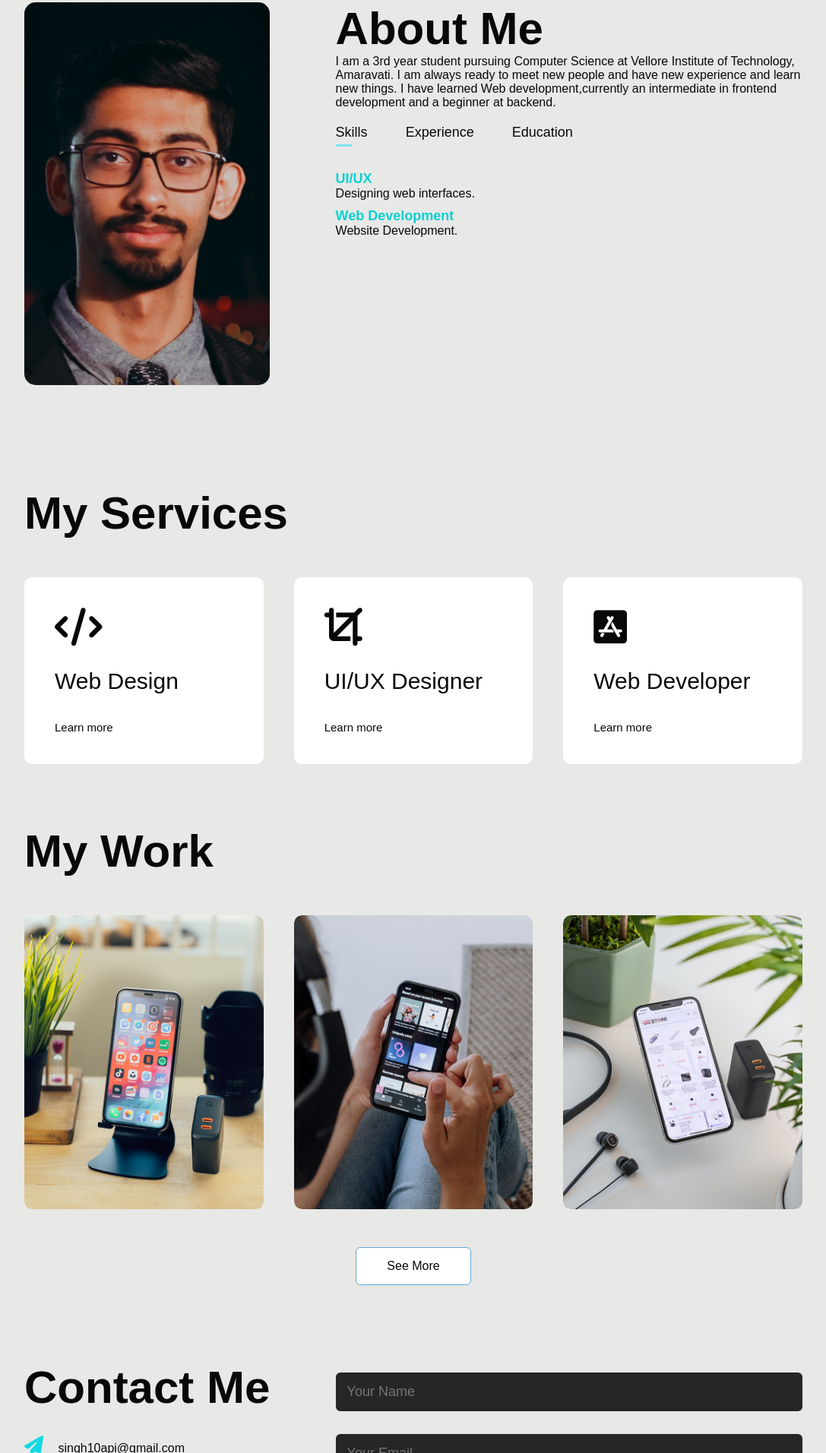
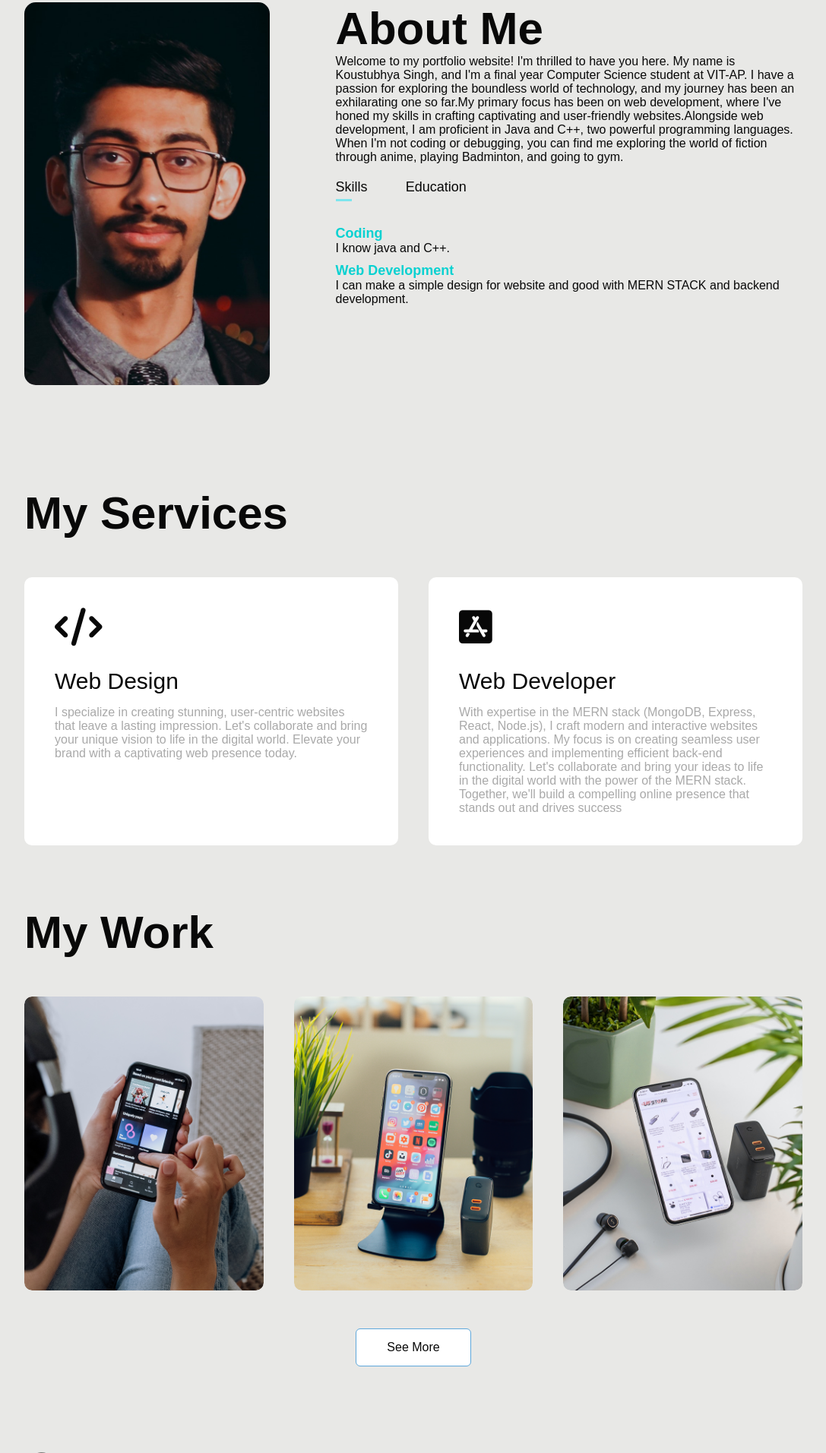
Before and after one commit to its-me-koustubhya/My_Portfolio_Website, a plain HTML site: page index.html in a window 1280 px wide. Shown: the part 887-2800 px from the top of the page at 76% size, without its empty margins (96-1183 px from the left). Drawn offline with Linux system fonts and the light colour scheme.

Commit message:
some updates

```diff
--- a/index.html
+++ b/index.html
@@ -27,7 +27,7 @@
       </nav>
       <div class="header-text">
         <p>Hi, folk</p>
-        <h1>I'm <span>Koustubhya</span><br>Singh a web dev.</h1>
+        <h1>I'm <span>Koustubhya</span><br>Singh.</h1>
       </div>
     </div>
   </div>
@@ -40,33 +40,30 @@
         </div>
         <div class="about-col-2">
           <h1 class="sub-title">About Me</h1>
-          <p>I am a 3rd year student pursuing Computer Science at Vellore Institute of Technology, Amaravati. I am always ready to meet new people and have new experience and learn new things.
-            I have learned Web development,currently an intermediate in frontend development and a beginner at backend.
+          <p>Welcome to my portfolio website!
+
+            I'm thrilled to have you here. My name is Koustubhya Singh, and I'm a final year Computer Science
+            student at VIT-AP. I have a passion for exploring the boundless world of technology, and my
+            journey has been an exhilarating one so far.My primary focus has been on web development, where I've honed my skills in crafting
+            captivating and user-friendly websites.Alongside web development, I am proficient in Java and C++, two powerful programming languages.
+            When I'm not coding or debugging, you can find me exploring the world of fiction through anime, playing Badminton, and going to
+            gym.
             </p>
             <div class="tab-title">
               <p class="tab-link active-link" onclick="opentab('skills')">Skills</p>
-              <p class="tab-link" onclick="opentab('experience')">Experience</p>
               <p class="tab-link" onclick="opentab('education')">Education</p>
             </div>
             <div class="tab-contents active-tab" id="skills">
               <ul>
-                <li><span>UI/UX</span><br>Designing web interfaces.</li>
-                <li><span>Web Development</span><br>Website Development.</li>
-                <!-- <li><span>App Development</span><br>Android Development</li> -->
-              </ul>
-            </div>
-            <div class="tab-contents" id="experience">
-              <ul>
-                <!-- <li><span>UI/UX</span><br>Designing web interfaces.</li>
-                <li><span>Web Development</span><br>Website Development.</li>
-                <li><span>App Development</span><br>Android Development</li> -->
+                <li><span>Coding</span><br>I know java and C++.</li>
+                <li><span>Web Development</span><br>I can make a simple design for website and good with MERN STACK and backend development.</li>
               </ul>
             </div>
             <div class="tab-contents" id="education">
               <ul>
-                <!-- <li><span>UI/UX</span><br>Designing web interfaces.</li>
-                <li><span>Web Development</span><br>Website Development.</li>
-                <li><span>App Development</span><br>Android Development</li> -->
+                <li><span>10th grade</span><br>I completed my 10th grade from Delhi Public School,in year 2017 with 9.5 CGPA.</li>
+                <li><span>Senior Secondary</span><br>I have done my senior secondary schooling with 75% result in 12th class from MP & EV english medium school vishakhapatnam.</li>
+                <li><span>College degree</span><br>Currently I am a final year B.Tech student in VIT-AP Amaravati.</li>
               </ul>
             </div>
         </div>
@@ -81,20 +78,14 @@
         <div>
           <i class="fa-solid fa-code"></i>
           <h2>Web Design</h2>
-          <p></p>
-          <a href="#">Learn more</a>
-        </div>
-        <div>
-          <i class="fa-solid fa-crop"></i>
-          <h2>UI/UX Designer</h2>
-          <p></p>
-          <a href="#">Learn more</a>
+          <p style="color: darkgrey;font-size: medium;">I specialize in creating stunning, user-centric websites that leave a lasting impression. Let's collaborate
+            and bring your unique vision to life in the digital world. Elevate your brand with a captivating web presence today.</p>
         </div>
         <div>
           <i class="fa-brands fa-app-store-ios"></i>
           <h2>Web Developer</h2>
-          <p></p>
-          <a href="#">Learn more</a>
+          <p style="color: darkgrey;font-size: medium;">With expertise in the MERN stack (MongoDB, Express, React, Node.js), I craft modern and interactive websites and applications. My focus is on creating seamless user experiences and implementing efficient back-end functionality. Let's collaborate and bring your ideas to life in the digital world
+            with the power of the MERN stack. Together, we'll build a compelling online presence that stands out and drives success</p>
         </div>
       </div>
       </div>
@@ -106,33 +97,30 @@
       <h1 class="sub-title">My Work</h1>
       <div class="work-list">
         <div class="work">
-          <img src="images/work-1.png">
+          <img src="images/work-2.png">
           <div class="layer">
-            <h3>Social Media App</h3>
-            <p>The app connect you to the people around the world.
-              Download it from play store.
+            <h3>Music Streaming Platform</h3>
+            <p>Stream the latest music from around the world.
             </p>
             <a href="#"><i class="fa-solid fa-up-right-from-square"></i></a>
           </div>
         </div>
         <div class="work">
-          <img src="images/work-2.png">
+          <img src="images/work-1.png">
           <div class="layer">
-            <h3>Music App</h3>
-            <p>The app connect you to the people around the world.
-              Download it from play store.
+            <h3>Tinder website for dogs.</h3>
+            <p>The app connect your dog to the other dogs from around the world.
             </p>
-            <a href="#"><i class="fa-solid fa-up-right-from-square"></i></a>
+            <a href="https://its-me-koustubhya.github.io/TinDog_for_myDog/"><i class="fa-solid fa-up-right-from-square"></i></a>
           </div>
         </div>
         <div class="work">
           <img src="images/work-3.png">
           <div class="layer">
-            <h3>Shopping App</h3>
-            <p>The app connect you to the people around the world.
-              Download it from play store.
+            <h3>Keep notes</h3>
+            <p>Take down your notes here!
             </p>
-            <a href="#"><i class="fa-solid fa-up-right-from-square"></i></a>
+            <a href="https://its-me-koustubhya.github.io/KeeperApp/"><i class="fa-solid fa-up-right-from-square"></i></a>
           </div>
         </div>
       </div>
@@ -146,11 +134,7 @@
         <div class="contact-left">
           <h1 class="sub-title">Contact Me</h1>
           <p><i class="fa-sharp fa-solid fa-paper-plane"></i> singh10api@gmail.com</p>
-          <!-- <p><i class="fa-solid fa-square-phone"></i> 0123456789</p> -->
           <div class="social-icons">
-            <a href="https://facebook.com/"><i class="fa-brands fa-facebook"></i></a>
-            <a href="https://twitter.com/koustubhya"><i class="fa-brands fa-twitter-square"></i></a>
-            <!-- <a href=""><i class="fa-brands fa-instagram"></i></a> -->
             <a href="https://github.com/its-me-koustubhya"><i class="fa-brands fa-github"></i></a>
             <a href="https://www.linkedin.com/in/koustubhya-singh-b1a2861b3/"><i class="fa-brands fa-linkedin"></i></a>
           </div>
@@ -169,7 +153,7 @@
     </div>
     <div class="copyright">
       <p>
-        Copyright ©️ Koustubhya.
+        Copyright ©️ Koustubhya Singh.
       </p>
     </div>
   </div>
```
